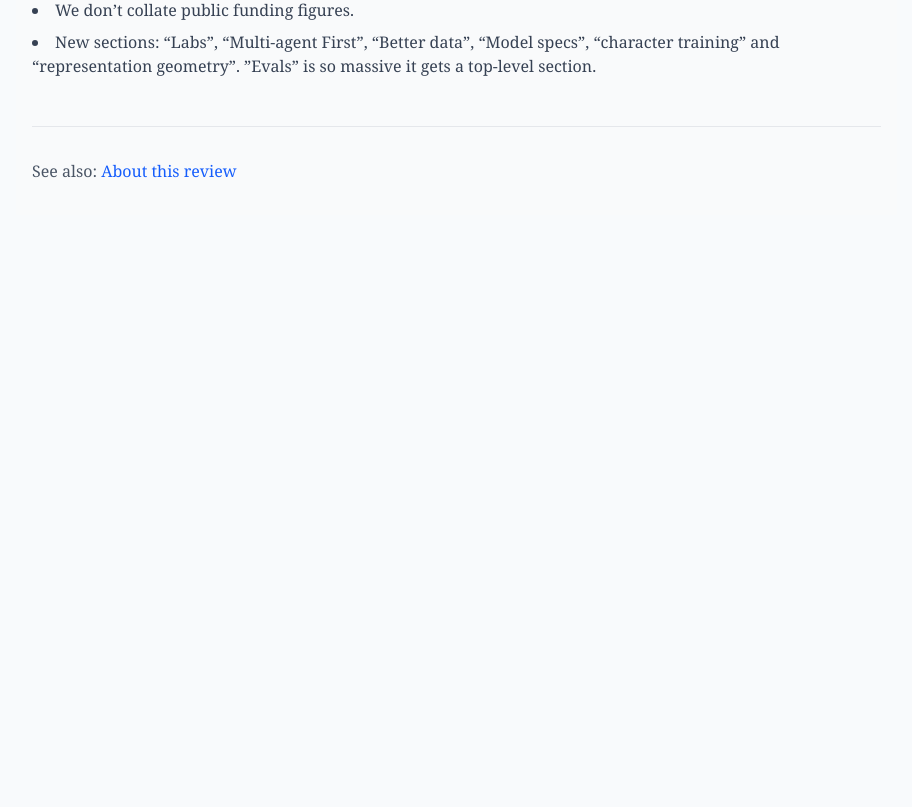
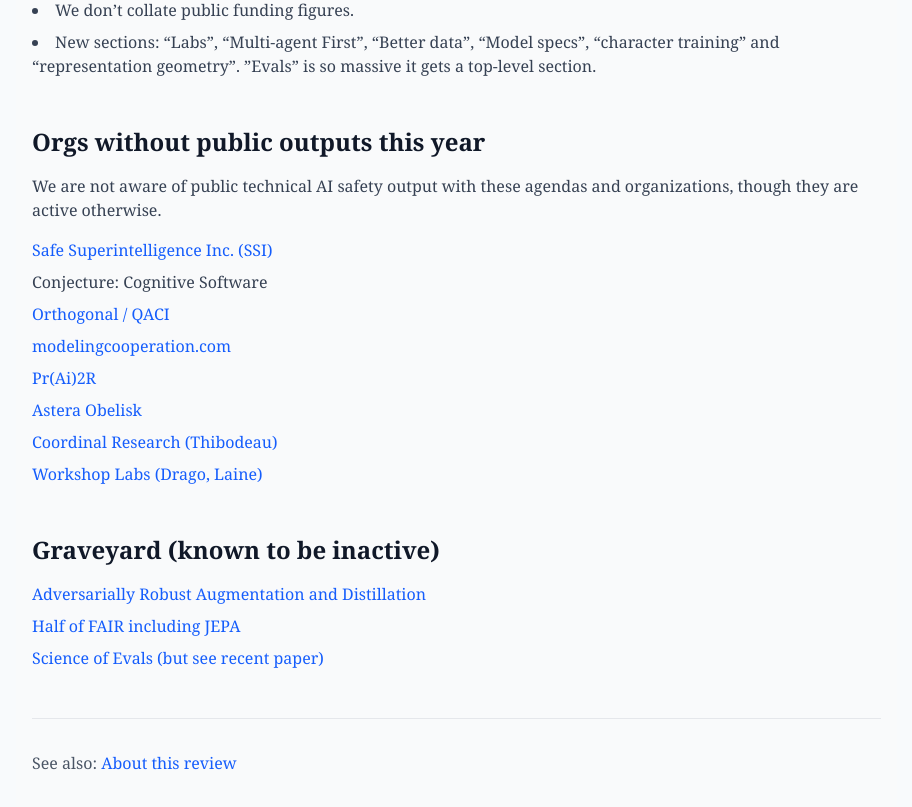
Before and after one commit to quantified-uncertainty/shallow-review-website, a Next.js app: page /methodology in a window 1280 px wide. Shown: the part 3560-4367 px from the top of the page, without its empty margins (368-1280 px from the left). Before the commit the page ends 3775 px from the top, so only its background shows below. Built offline with nearby package versions, Linux system fonts and the light colour scheme.

Commit message:
Update Methodology, add About sources

```diff
--- a/src/app/methodology/page.tsx
+++ b/src/app/methodology/page.tsx
@@ -147,6 +147,32 @@
     {
       name: "AI Alignment: A Contemporary Survey",
       url: "https://dl.acm.org/doi/pdf/10.1145/3770749",
+    },
+  ];
+
+  const inactiveOrgs = [
+    { name: "Safe Superintelligence Inc. (SSI)", url: "https://ssi.inc/" },
+    { name: "Conjecture: Cognitive Software", url: null },
+    { name: "Orthogonal / QACI", url: "https://orxl.org/" },
+    { name: "modelingcooperation.com", url: "https://www.modelingcooperation.com/research" },
+    { name: "Pr(Ai)2R", url: "https://prair.group/" },
+    { name: "Astera Obelisk", url: "https://astera.org/program/obelisk/" },
+    { name: "Coordinal Research (Thibodeau)", url: "https://coordinal.org/" },
+    { name: "Workshop Labs (Drago, Laine)", url: "https://workshoplabs.ai/" },
+  ];
+
+  const graveyard = [
+    {
+      name: "Adversarially Robust Augmentation and Distillation",
+      url: "https://www.lesswrong.com/posts/RRvdRyWrSqKW2ANL9/alignment-proposal-adversarially-robust-augmentation-and",
+    },
+    {
+      name: "Half of FAIR including JEPA",
+      url: "https://www.ft.com/content/c586eb77-a16e-4363-ab0b-e877898b70de",
+    },
+    {
+      name: "Science of Evals (but see recent paper)",
+      url: "https://www.apolloresearch.ai/blog/we-need-a-science-of-evals/",
     },
   ];
 
@@ -598,6 +624,58 @@
             </ul>
           </section>
 
+          <section className="mb-12">
+            <h2 className="text-2xl font-bold text-gray-900 mb-4">
+              Orgs without public outputs this year
+            </h2>
+            <p className="text-gray-700 mb-4">
+              We are not aware of public technical AI safety output with these
+              agendas and organizations, though they are active otherwise.
+            </p>
+            <ul className="space-y-2">
+              {inactiveOrgs.map((org, i) => (
+                <li key={i} className="text-gray-700">
+                  {org.url ? (
+                    <a
+                      href={org.url}
+                      className="text-blue-600 hover:underline"
+                      target="_blank"
+                      rel="noopener noreferrer"
+                    >
+                      {org.name}
+                    </a>
+                  ) : (
+                    <span>{org.name}</span>
+                  )}
+                </li>
+              ))}
+            </ul>
+          </section>
+
+          <section className="mb-12">
+            <h2 className="text-2xl font-bold text-gray-900 mb-4">
+              Graveyard (known to be inactive)
+            </h2>
+            <ul className="space-y-2">
+              {graveyard.map((item, i) => (
+                <li key={i} className="text-gray-700">
+                  {item.url ? (
+                    <a
+                      href={item.url}
+                      className="text-blue-600 hover:underline"
+                      target="_blank"
+                      rel="noopener noreferrer"
+                    >
+                      {item.name}
+                    </a>
+                  ) : (
+                    <span>{item.name}</span>
+                  )}
+                </li>
+              ))}
+            </ul>
+          </section>
+
           <div className="border-t border-gray-200 pt-8">
             <p className="text-gray-600">
               See also:{" "}
```
Also changed, not shown: 1 other file (tests, documents, lock files or other folders).
